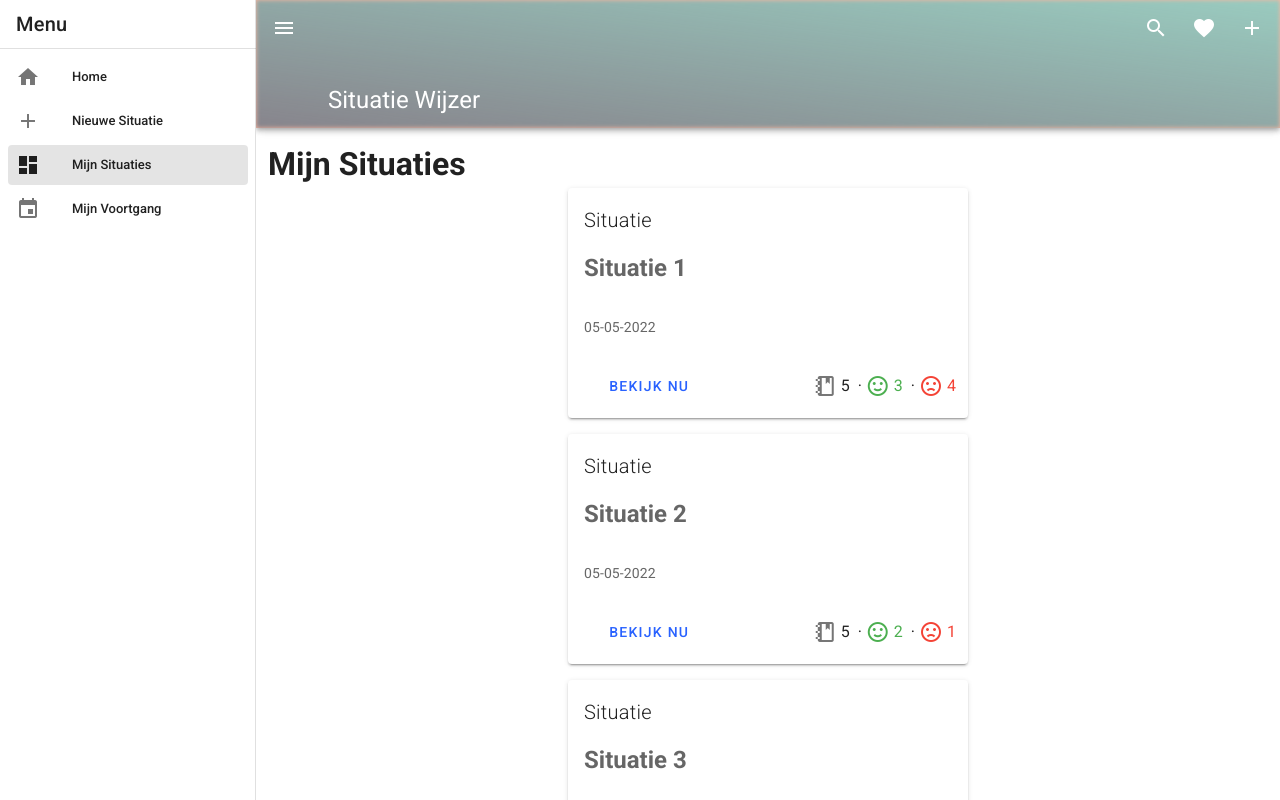
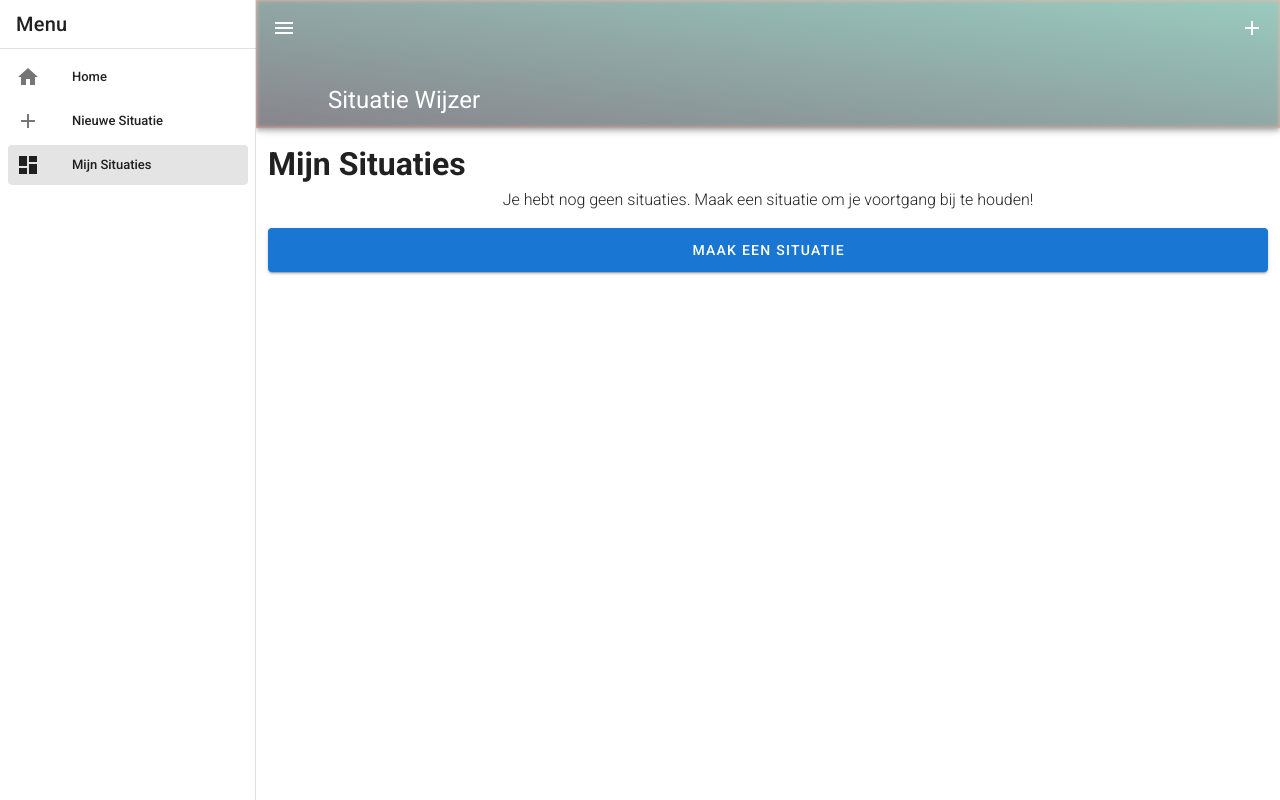
Before and after one commit to MrTieGuy06/SituatieWijzer, a Vue app: page /#/mijn-situaties in a window 1280 px wide. Shown: the top 800 px of the page. Built offline with nearby package versions, Linux system fonts and the light colour scheme.

Commit message:
Situatie functionality

```diff
--- a/package.json
+++ b/package.json
@@ -8,6 +8,7 @@
   },
   "dependencies": {
     "core-js": "^3.8.3",
+    "moment": "^2.29.3",
     "vue": "^2.6.14",
     "vue-router": "^3.5.1",
     "vuetify": "^2.6.0",
--- a/src/App.vue
+++ b/src/App.vue
@@ -47,13 +47,13 @@
 
       <v-spacer></v-spacer>
 
-      <v-btn icon>
+      <!--<v-btn icon>
         <v-icon>mdi-magnify</v-icon>
       </v-btn>
 
       <v-btn icon>
         <v-icon>mdi-heart</v-icon>
-      </v-btn>
+      </v-btn>-->
 
       <v-btn icon to="/nieuwe-situatie">
         <v-icon>mdi-plus</v-icon>
@@ -74,7 +74,7 @@
         { title: 'Home', icon: 'mdi-home', to: '/' },
         { title: 'Nieuwe Situatie', icon: 'mdi-plus', to: '/nieuwe-situatie' },
         { title: 'Mijn Situaties', icon: 'mdi-view-dashboard', to: '/mijn-situaties' },
-        { title: 'Mijn Voortgang', icon: 'mdi-calendar', to: '/mijn-voortgang'},
+        //{ title: 'Mijn Voortgang', icon: 'mdi-calendar', to: '/mijn-voortgang'},
       ]
     }),
   }
--- a/src/components/SituatieCard.vue
+++ b/src/components/SituatieCard.vue
@@ -4,15 +4,12 @@
     max-width="400"
   >
     <v-card-title>
-      <span class="text-h6 font-weight-light">Situatie</span>
+      <span class="text-h5 font-weight-bold">{{ situatie.title }}</span>
     </v-card-title>
 
-    <v-card-text class="text-h5 font-weight-bold">
-      {{ situatie.title }}
-    </v-card-text>
 
     <v-card-text>
-        {{ situatie.updatedAt }}
+      {{ situatie.updatedAt }}
     </v-card-text>
 
     <v-card-actions>
--- a/src/main.js
+++ b/src/main.js
@@ -10,15 +10,8 @@ new Vue({
   router,
   store,
   vuetify,
-  mounted(){
-    if(localStorage.mijnSituaties){
-      this.mijnSituaties = localStorage.mijnSituaties;
-    }
-  },
-  watch:{
-    mijnSituaties(UpdatedSituaties){
-      localStorage.mijnSituaties = UpdatedSituaties;
-    }
+  data:{
+    situaties: [],
   },
   render: h => h(App)
 }).$mount('#app')
--- a/src/router/index.js
+++ b/src/router/index.js
@@ -15,7 +15,7 @@ const routes = [
     component: HomeView
   },
   {
-    path: '/situatie/4',
+    path: '/situatie/:id',
     name: 'situatie',
     component: SituatieView
   },
--- a/src/views/HomeView.vue
+++ b/src/views/HomeView.vue
@@ -4,24 +4,27 @@
     <h1>Dashboard</h1>
 
     <v-subheader>Laatste situatie</v-subheader>
-    <situatie-card :situatie="tempSituatie" />
+    <situatie-card :situatie="situaties[situaties.length-1]" />
 
   </v-container>
 </template>
 
 <script>
 import SituatieCard from '../components/SituatieCard.vue'
-import HelloWorld from '../components/HelloWorld'
 
   export default {
     name: 'Home',
     data: function(){
       return{
-        tempSituatie: { id: 1, title: 'Situatie 1', aantalEmoties: 3, aantalActies: 4, createdAt: '05-05-2022', updatedAt: '05-05-2022', positief: 3, negatief: 4, kaarten:[{ id: 1, soort: "Gedachte", waarde: "Waarde van de gedachte", stemming: "positief"},{ id: 2, soort: "Emotie", waarde: "Waarde van de emotie", stemming: "neutraal"},{ id: 3, soort: "Actie", waarde: "Waarde van de actie",  stemming: "negatief"}, { id: 4, soort: "Gedachte", waarde: "Nulla enim sit commodo elit exercitation consectetur. Irure est pariatur irure nisi dolor cillum.",  stemming: "positief"}, { id: 5, soort: "Emotie", waarde: "Excepteur dolor elit qui non. Exercitation ad minim anim dolor minim dolore culpa ut magna aliqua elit incididunt deserunt nostrud. Sit laborum nulla elit aute nostrud ex ea. Non elit enim mollit labore id ullamco magna amet consectetur laborum laboris. Non pariatur eu sunt laborum consectetur excepteur laborum laborum laborum ea occaecat cupidatat.", stemming:"neutraal"}]},
+        situaties: []
+      }
+    },
+    mounted(){
+      if(localStorage.situaties){
+        this.situaties = JSON.parse(localStorage.situaties);
       }
     },
     components: {
-      HelloWorld,
       SituatieCard,
     },
   }
--- a/src/views/MijnSituatiesView.vue
+++ b/src/views/MijnSituatiesView.vue
@@ -2,7 +2,21 @@
     <v-container >
         <h1>Mijn Situaties</h1>
 
-        <situatie-card v-for="item in items" :key="item.id" :situatie="item" class="mb-4" />
+        <div v-if="situaties.length==0">
+          <p class="font-weight-light text-grey text-darken-2 text-center">Je hebt nog geen situaties. Maak een situatie om je voortgang bij te houden!</p>
+          <v-btn
+          class="mt-3"
+          color="primary"
+          elevation="2"
+          block
+          large
+          to="/nieuwe-situatie"
+          >
+          Maak een situatie
+          </v-btn>
+        </div>
+
+        <situatie-card v-for="item in situaties.slice().reverse()" :key="item.id" :situatie="item" class="mb-4" />
     </v-container>
 </template>
 
@@ -10,18 +24,26 @@
   import SituatieCard from '../components/SituatieCard'
 
   export default {
-    name: 'Mijn Situaties',
+    name: 'mijn-situaties',
 
     data: () => ({
-      items: [
-        { id: 1, title: 'Situatie 1', aantalGedachten: 3, aantalEmoties: 3, aantalActies: 4, createdAt: '05-05-2022', updatedAt: '05-05-2022', positief: 3, negatief: 4, kaarten:[{ id: 1, soort: "Gedachte", waarde: "Waarde van de gedachte", stemming: "positief"},{ id: 2, soort: "Emotie", waarde: "Waarde van de emotie", stemming: "neutraal"},{ id: 3, soort: "Actie", waarde: "Waarde van de actie",  stemming: "negatief"}, { id: 4, soort: "Gedachte", waarde: "Nulla enim sit commodo elit exercitation consectetur. Irure est pariatur irure nisi dolor cillum.",  stemming: "positief"}, { id: 5, soort: "Emotie", waarde: "Excepteur dolor elit qui non. Exercitation ad minim anim dolor minim dolore culpa ut magna aliqua elit incididunt deserunt nostrud. Sit laborum nulla elit aute nostrud ex ea. Non elit enim mollit labore id ullamco magna amet consectetur laborum laboris. Non pariatur eu sunt laborum consectetur excepteur laborum laborum laborum ea occaecat cupidatat.", stemming:"neutraal"}]},
-        { id: 2, title: 'Situatie 2', aantalGedachten: 3, aantalEmoties: 2, aantalActies: 2, createdAt: '05-05-2022', updatedAt: '05-05-2022', positief: 2, negatief: 1, kaarten:[{ id: 1, soort: "Gedachte", waarde: "Waarde van de gedachte", stemming: "positief"},{ id: 2, soort: "Emotie", waarde: "Waarde van de emotie", stemming: "neutraal"},{ id: 3, soort: "Actie", waarde: "Waarde van de actie",  stemming: "negatief"}, { id: 4, soort: "Gedachte", waarde: "Nulla enim sit commodo elit exercitation consectetur. Irure est pariatur irure nisi dolor cillum.",  stemming: "positief"}, { id: 5, soort: "Emotie", waarde: "Excepteur dolor elit qui non. Exercitation ad minim anim dolor minim dolore culpa ut magna aliqua elit incididunt deserunt nostrud. Sit laborum nulla elit aute nostrud ex ea. Non elit enim mollit labore id ullamco magna amet consectetur laborum laboris. Non pariatur eu sunt laborum consectetur excepteur laborum laborum laborum ea occaecat cupidatat.", stemming:"neutraal"}]},
-        { id: 3, title: 'Situatie 3', aantalGedachten: 1, aantalEmoties: 1, aantalActies: 2, createdAt: '05-05-2022', updatedAt: '05-05-2022', positief: 5, negatief: 2, kaarten:[{ id: 1, soort: "Gedachte", waarde: "Waarde van de gedachte", stemming: "positief"},{ id: 2, soort: "Emotie", waarde: "Waarde van de emotie", stemming: "neutraal"},{ id: 3, soort: "Actie", waarde: "Waarde van de actie",  stemming: "negatief"}, { id: 4, soort: "Gedachte", waarde: "Nulla enim sit commodo elit exercitation consectetur. Irure est pariatur irure nisi dolor cillum.",  stemming: "positief"}, { id: 5, soort: "Emotie", waarde: "Excepteur dolor elit qui non. Exercitation ad minim anim dolor minim dolore culpa ut magna aliqua elit incididunt deserunt nostrud. Sit laborum nulla elit aute nostrud ex ea. Non elit enim mollit labore id ullamco magna amet consectetur laborum laboris. Non pariatur eu sunt laborum consectetur excepteur laborum laborum laborum ea occaecat cupidatat.", stemming:"neutraal"}]},
-        { id: 4, title: 'Situatie 4', aantalGedachten: 3, aantalEmoties: 2, aantalActies: 2, createdAt: '05-05-2022', updatedAt: '05-05-2022', positief: 4, negatief: 2, kaarten:[{ id: 1, soort: "Gedachte", waarde: "Waarde van de gedachte", stemming: "positief"},{ id: 2, soort: "Emotie", waarde: "Waarde van de emotie", stemming: "neutraal"},{ id: 3, soort: "Actie", waarde: "Waarde van de actie",  stemming: "negatief"}, { id: 4, soort: "Gedachte", waarde: "Nulla enim sit commodo elit exercitation consectetur. Irure est pariatur irure nisi dolor cillum.",  stemming: "positief"}, { id: 5, soort: "Emotie", waarde: "Excepteur dolor elit qui non. Exercitation ad minim anim dolor minim dolore culpa ut magna aliqua elit incididunt deserunt nostrud. Sit laborum nulla elit aute nostrud ex ea. Non elit enim mollit labore id ullamco magna amet consectetur laborum laboris. Non pariatur eu sunt laborum consectetur excepteur laborum laborum laborum ea occaecat cupidatat.", stemming:"neutraal"}]}
-      ]
+      situaties: []
     }),
     components: {
       SituatieCard,
     },
+    mounted(){
+      if(localStorage.situaties){
+        this.situaties = JSON.parse(localStorage.situaties);
+      }
+    },
+    watch:{
+      situaties:{
+        handler(updatedSituaties){
+          localStorage.situaties = JSON.stringify(updatedSituaties);
+        },
+        deep: true
+      }
+    }
   }
 </script>
--- a/src/views/SituatieView.vue
+++ b/src/views/SituatieView.vue
@@ -1,14 +1,12 @@
 <template>
-    <v-container>
-
-
-        <h1>{{title}}</h1>
+    <v-container v-if="situaties[$route.params.id]">
+        <h1>{{situaties[$route.params.id].title}}</h1>
 
         <v-card
             elevation="3"
             outlined
             class="mt-3"
-            v-for="kaart in kaarten"
+            v-for="kaart in situaties[$route.params.id].kaarten"
             :key="kaart.id"
             >
             <v-card-title>
@@ -43,22 +41,13 @@
 export default {
     data: function() {
         return{
-            id: 1,
-            title: 'Situatie 4',
-            aantalGedachten: 3,
-            aantalEmoties: 3,
-            aantalActies: 4,
-            datum: '05-05-2022',
-            positief: 3,
-            negatief: 4,
-            kaarten: [
-                { id: 1, soort: "Gedachte", waarde: "Waarde van de gedachte", stemming: "positief"},
-                { id: 2, soort: "Emotie", waarde: "Waarde van de emotie", stemming: "neutraal"},
-                { id: 3, soort: "Actie", waarde: "Waarde van de actie",  stemming: "negatief"},
-                { id: 4, soort: "Gedachte", waarde: "Nulla enim sit commodo elit exercitation consectetur. Irure est pariatur irure nisi dolor cillum.",  stemming: "positief"},
-                { id: 5, soort: "Emotie", waarde: "Excepteur dolor elit qui non. Exercitation ad minim anim dolor minim dolore culpa ut magna aliqua elit incididunt deserunt nostrud. Sit laborum nulla elit aute nostrud ex ea. Non elit enim mollit labore id ullamco magna amet consectetur laborum laboris. Non pariatur eu sunt laborum consectetur excepteur laborum laborum laborum ea occaecat cupidatat.", stemming:"neutraal"}
-            ]
+            situaties: []
         }
+    },
+    mounted(){
+      if(localStorage.situaties){
+        this.situaties = JSON.parse(localStorage.situaties);
+      }
     }
 }
 </script>
```
Also changed, not shown: 1 other file (tests, documents, lock files or other folders).
